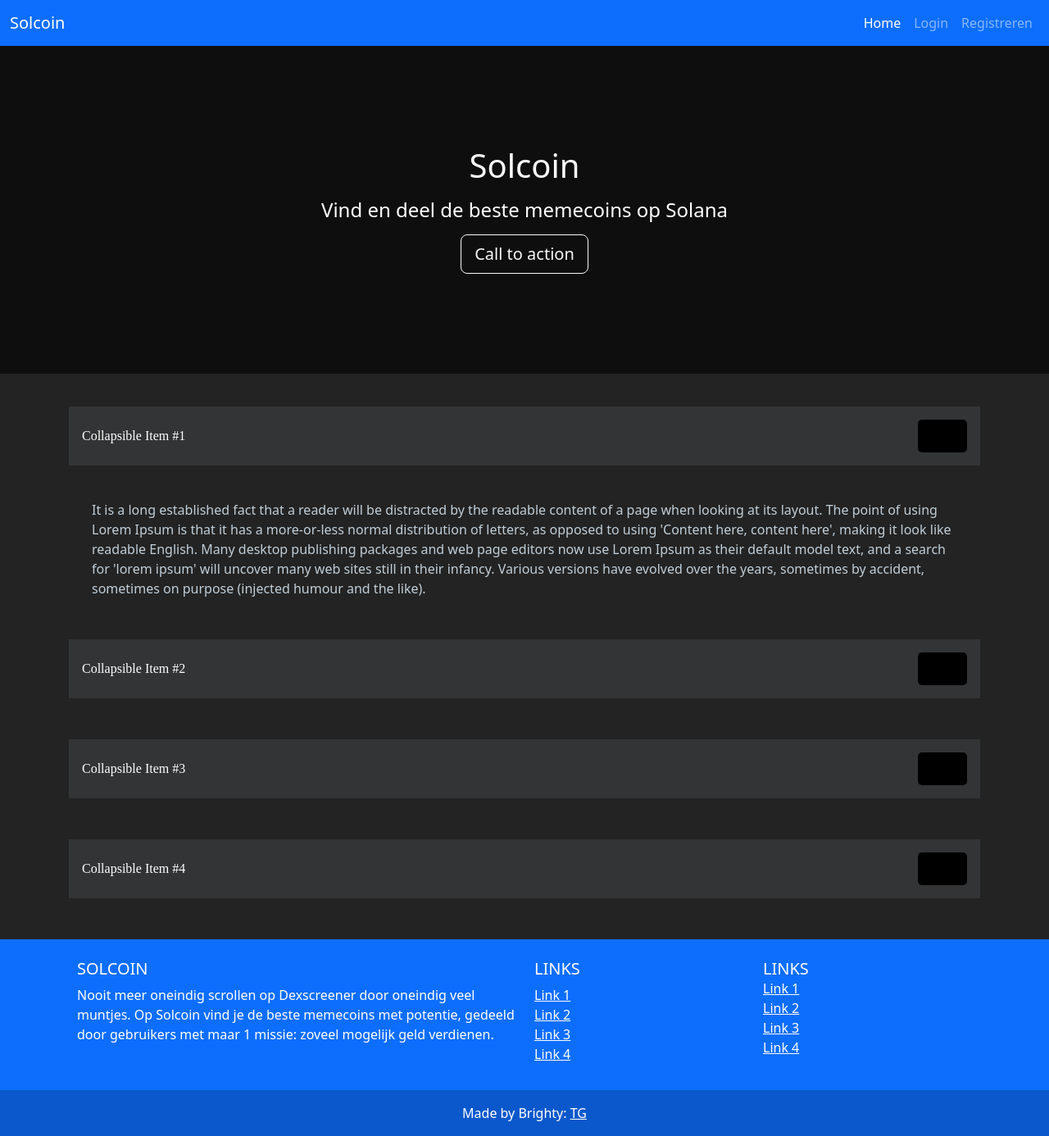
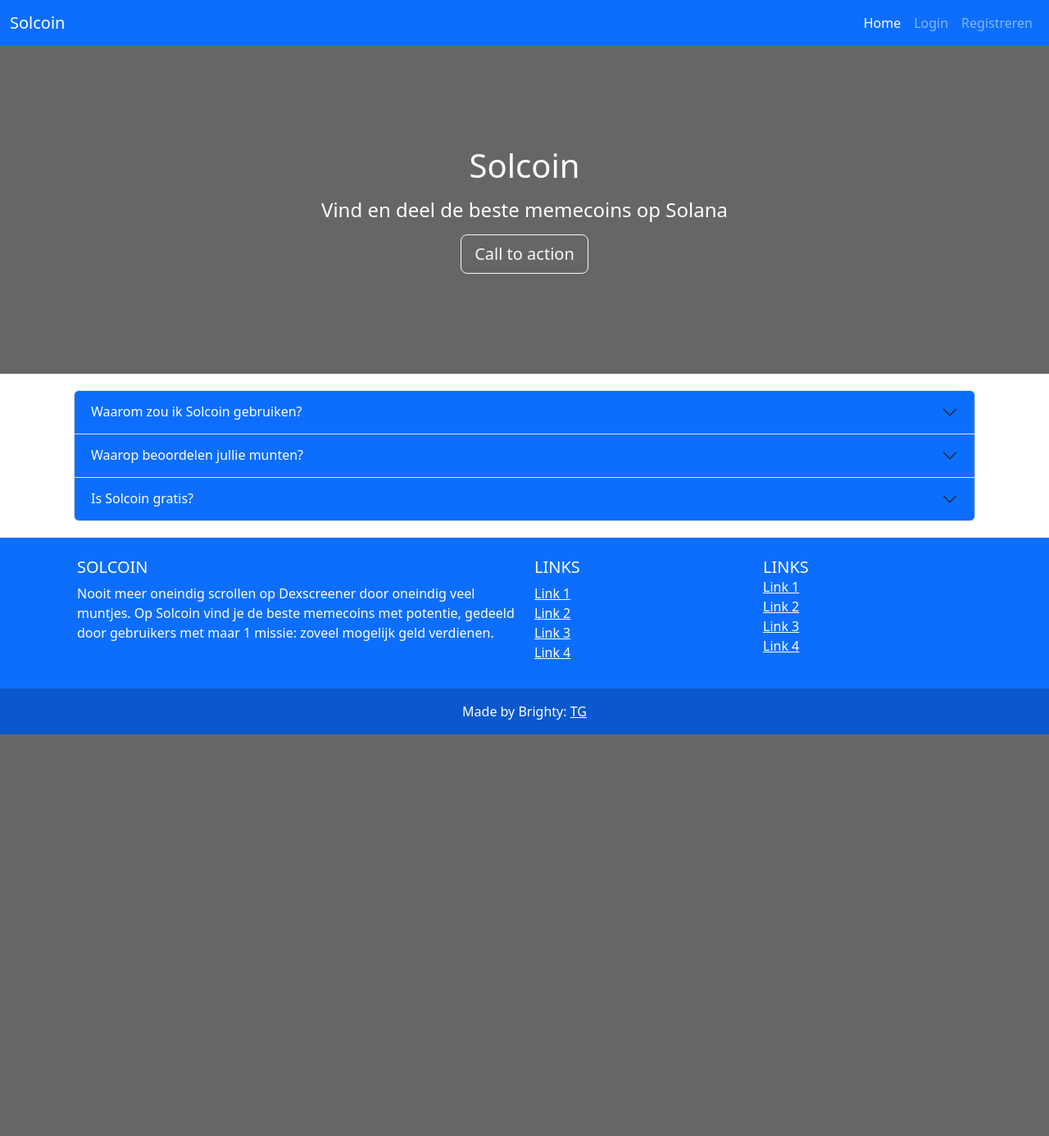
Before and after one commit to rhouwen/Website2024, a Flask app: page / in a window 1280 px wide. Shown: the whole page at 82% size. After the commit the page ends 896 px from the top, so only its background shows below. Run offline with Flask 3, Linux system fonts and the light colour scheme; some libraries are stand-ins or nearby versions.

Commit message:
nieuwe accordion

```diff
--- a/solanacoins/static/styles/accordion.css
+++ /dev/null
@@ -1,62 +0,0 @@
-body {
-    background: #232323;
-  }
-  .accordion{
-    margin: 40px 0;
-  }
-  .accordion .item {
-      border: none;
-      margin-bottom: 50px;
-      background: none;
-  }
-  .t-p{
-    color: rgb(193 206 216);
-    padding: 40px 30px 0px 30px;
-  }
-  .accordion .item .item-header h2 button.btn.btn-link {
-      background: #333435;
-      color: white;
-      border-radius: 0px;
-      font-family: 'Poppins';
-      font-size: 16px;
-      font-weight: 400;
-      line-height: 2.5;
-      text-decoration: none;
-  }
-  .accordion .item .item-header {
-      border-bottom: none;
-      background: transparent;
-      padding: 0px;
-      margin: 2px;
-  }
-
-  .accordion .item .item-header h2 button {
-      color: white;
-      font-size: 20px;
-      padding: 15px;
-      display: block;
-      width: 100%;
-      text-align: left;
-  }
-
-  .accordion .item .item-header h2 i {
-      float: right;
-      font-size: 30px;
-      color: #eca300;
-      background-color: black;
-      width: 60px;
-      height: 40px;
-      display: flex;
-      justify-content: center;
-      align-items: center;
-      border-radius: 5px;
-  }
-
-  button.btn.btn-link.collapsed i {
-      transform: rotate(0deg);
-  }
-
-  button.btn.btn-link i {
-      transform: rotate(180deg);
-      transition: 0.5s;
-  }
--- a/solanacoins/templates/home.html
+++ b/solanacoins/templates/home.html
@@ -15,79 +15,67 @@
   </div>
 </div>
 
-<div class="container">
-  <link rel="stylesheet" href="{{ url_for('static',filename='styles/accordion.css') }}">
+
+<div class="container" style="padding: 20px;">
    <div class="accordion" id="accordionExample">
-    <div class="item">
-       <div class="item-header" id="headingOne">
-          <h2 class="mb-0">
-             <button class="btn btn-link" type="button" data-toggle="collapse"
-                data-target="#collapseOne" aria-expanded="true" aria-controls="collapseOne">
-             Collapsible Item #1
-             <i class="fa fa-angle-down"></i>
+      <div class="accordion-item">
+        <h2 class="accordion-header" id="headingOne">
+          <button class="accordion-button collapsed" type="button" data-bs-toggle="collapse" data-bs-target="#collapseOne" aria-expanded="false" aria-controls="collapseOne">
+            Waarom zou ik Solcoin gebruiken?
           </button>
         </h2>
-       </div>
-       <div id="collapseOne" class="collapse show" aria-labelledby="headingOne"
-          data-parent="#accordionExample">
-          <div class="t-p">
-            It is a long established fact that a reader will be distracted by the readable content of a page when looking at its layout. The point of using Lorem Ipsum is that it has a more-or-less normal distribution of letters, as opposed to using 'Content here, content here', making it look like readable English. Many desktop publishing packages and web page editors now use Lorem Ipsum as their default model text, and a search for 'lorem ipsum' will uncover many web sites still in their infancy. Various versions have evolved over the years, sometimes by accident, sometimes on purpose (injected humour and the like).
+        <div id="collapseOne" class="accordion-collapse collapse" aria-labelledby="headingOne" data-bs-parent="#accordionExample">
+          <div class="accordion-body">
+            Solcoin toont alleen memecoins met potentie, op tools zoals Dexscreener wordt elke munt weergegeven, waarvan 99% troep is. De munten op Solcoin worden gefilterd door een groepje ervaringsdeskundigen.
           </div>
         </div>
       </div>
-    <div class="item">
-       <div class="item-header" id="headingTwo">
-          <h2 class="mb-0">
-             <button class="btn btn-link collapsed" type="button" data-toggle="collapse"
-                data-target="#collapseTwo" aria-expanded="false" aria-controls="collapseTwo">
-             Collapsible Item #2
-             <i class="fa fa-angle-down"></i>
+      <div class="accordion-item">
+        <h2 class="accordion-header" id="headingTwo">
+          <button class="accordion-button collapsed" type="button" data-bs-toggle="collapse" data-bs-target="#collapseTwo" aria-expanded="false" aria-controls="collapseTwo">
+            Waarop beoordelen jullie munten?
           </button>
         </h2>
-       </div>
-       <div id="collapseTwo" class="collapse" aria-labelledby="headingTwo"
-          data-parent="#accordionExample">
-          <div class="t-p">
-            It is a long established fact that a reader will be distracted by the readable content of a page when looking at its layout. The point of using Lorem Ipsum is that it has a more-or-less normal distribution of letters, as opposed to using 'Content here, content here', making it look like readable English. Many desktop publishing packages and web page editors now use Lorem Ipsum as their default model text, and a search for 'lorem ipsum' will uncover many web sites still in their infancy. Various versions have evolved over the years, sometimes by accident, sometimes on purpose (injected humour and the like).
+        <div id="collapseTwo" class="accordion-collapse collapse" aria-labelledby="headingTwo" data-bs-parent="#accordionExample">
+          <div class="accordion-body">
+            We kijken eerst of de munt 'veilig' is, hier stellen we verschillende eisen aan zoals een verbrande LP (liquidity pool) en geen mint authority. Daarna scannen we de developer wallets. Als laatst voeren we een community check uit.
           </div>
         </div>
       </div>
-    <div class="item">
-       <div class="item-header" id="headingThree">
-          <h2 class="mb-0">
-             <button class="btn btn-link collapsed" type="button" data-toggle="collapse"
-                data-target="#collapseThree" aria-expanded="false"
-                aria-controls="collapseThree">
-             Collapsible Item #3
-             <i class="fa fa-angle-down"></i>
+      <div class="accordion-item">
+        <h2 class="accordion-header" id="headingThree">
+          <button class="accordion-button collapsed" type="button" data-bs-toggle="collapse" data-bs-target="#collapseThree" aria-expanded="false" aria-controls="collapseThree">
+            Is Solcoin gratis?
           </button>
         </h2>
-       </div>
-       <div id="collapseThree" class="collapse" aria-labelledby="headingThree"
-          data-parent="#accordionExample">
-          <div class="t-p">
-  It is a long established fact that a reader will be distracted by the readable content of a page when looking at its layout. The point of using Lorem Ipsum is that it has a more-or-less normal distribution of letters, as opposed to using 'Content here, content here', making it look like readable English. Many desktop publishing packages and web page editors now use Lorem Ipsum as their default model text, and a search for 'lorem ipsum' will uncover many web sites still in their infancy. Various versions have evolved over the years, sometimes by accident, sometimes on purpose (injected humour and the like).
-          </div>
-       </div>
-    </div>
-    <div class="item">
-       <div class="item-header" id="headingFour">
-          <h2 class="mb-0">
-             <button class="btn btn-link collapsed" type="button" data-toggle="collapse"
-                data-target="#collapseFour" aria-expanded="false"
-                aria-controls="collapseFour">
-             Collapsible Item #4
-             <i class="fa fa-angle-down"></i>
-             </button>
-          </h2>
-       </div>
-       <div id="collapseFour" class="collapse" aria-labelledby="headingFour"
-          data-parent="#accordionExample">
-          <div class="t-p">
-             It is a long established fact that a reader will be distracted by the readable content of a page when looking at its layout. The point of using Lorem Ipsum is that it has a more-or-less normal distribution of letters, as opposed to using 'Content here, content here', making it look like readable English. Many desktop publishing packages and web page editors now use Lorem Ipsum as their default model text, and a search for 'lorem ipsum' will uncover many web sites still in their infancy. Various versions have evolved over the years, sometimes by accident, sometimes on purpose (injected humour and the like).
+        <div id="collapseThree" class="accordion-collapse collapse" aria-labelledby="headingThree" data-bs-parent="#accordionExample">
+          <div class="accordion-body">
+            Solcoin is volledig gratis en zal dit ook blijven.
           </div>
         </div>
       </div>
     </div>
 </div>
+
+
+<style>
+   .accordion-button {
+     background-color: #0d6efd;
+     color: #fff; /* text color */
+   }
+
+   .accordion-button:hover {
+     background-color: #0d6efd;
+   }
+
+   .accordion-button:not(.collapsed),
+   .accordion-button:focus {
+     background-color: #0d6efd; /* background color when accordion is expanded or focused */
+     color: #fff; /* text color when accordion is expanded or focused */
+   }
+</style>
+
+
+
+
 {% endblock %}
```
Lines whose indentation alone changed are shown as unchanged.
